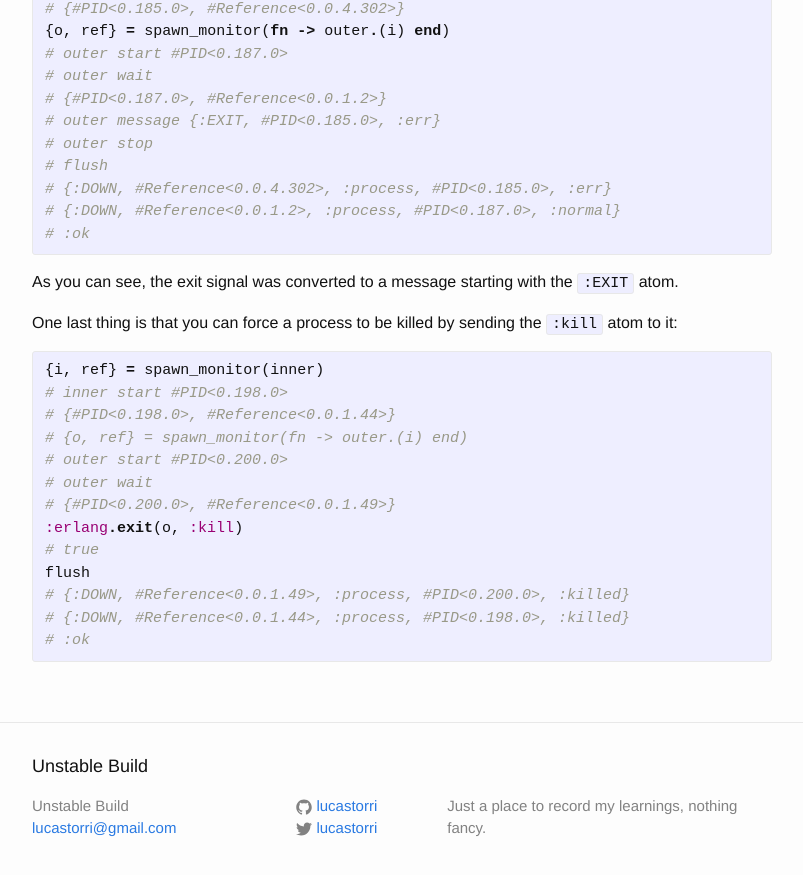
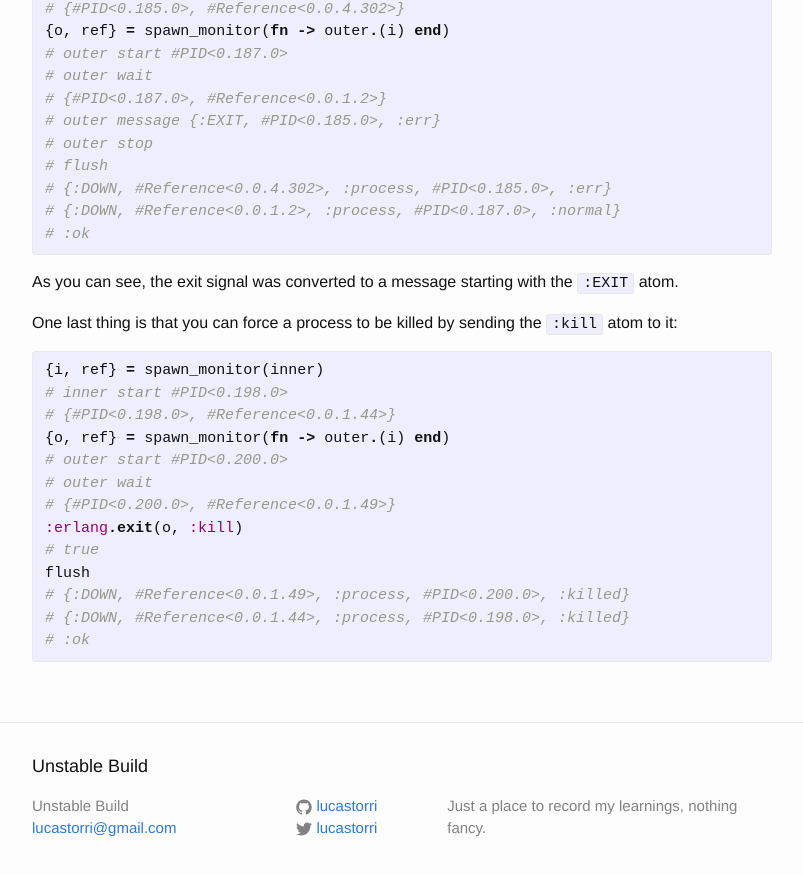
Before and after one commit to lucastorri/my-blog, a Jekyll site: the page built from _posts/2016-03-05-erlang-link-monitor-and-process-exit.markdown, in a window 1280 px wide and 900 px high, scrolled down 2363 px. Shown: the top 875 px of the window, without its empty margins (238-1041 px from the left). Built offline with Jekyll 4.4.1, drawn with Linux system fonts in a browser that asks for light colours.

Commit message:
uncomment code line

```diff
--- a/_posts/2016-03-05-erlang-link-monitor-and-process-exit.markdown
+++ b/_posts/2016-03-05-erlang-link-monitor-and-process-exit.markdown
@@ -117,7 +117,7 @@ One last thing is that you can force a process to be killed by sending the `:kil
 {i, ref} = spawn_monitor(inner)
 # inner start #PID<0.198.0>
 # {#PID<0.198.0>, #Reference<0.0.1.44>}
-# {o, ref} = spawn_monitor(fn -> outer.(i) end)
+{o, ref} = spawn_monitor(fn -> outer.(i) end)
 # outer start #PID<0.200.0>
 # outer wait
 # {#PID<0.200.0>, #Reference<0.0.1.49>}
```
